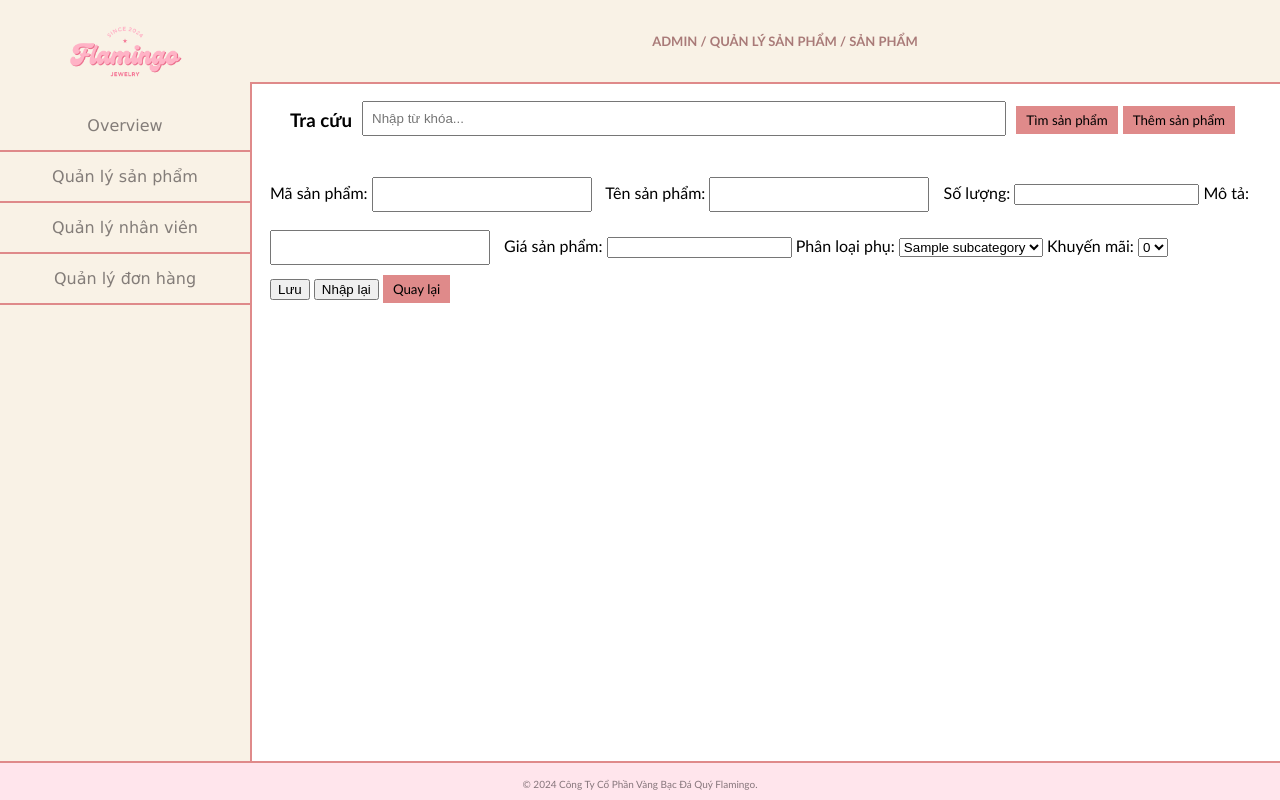
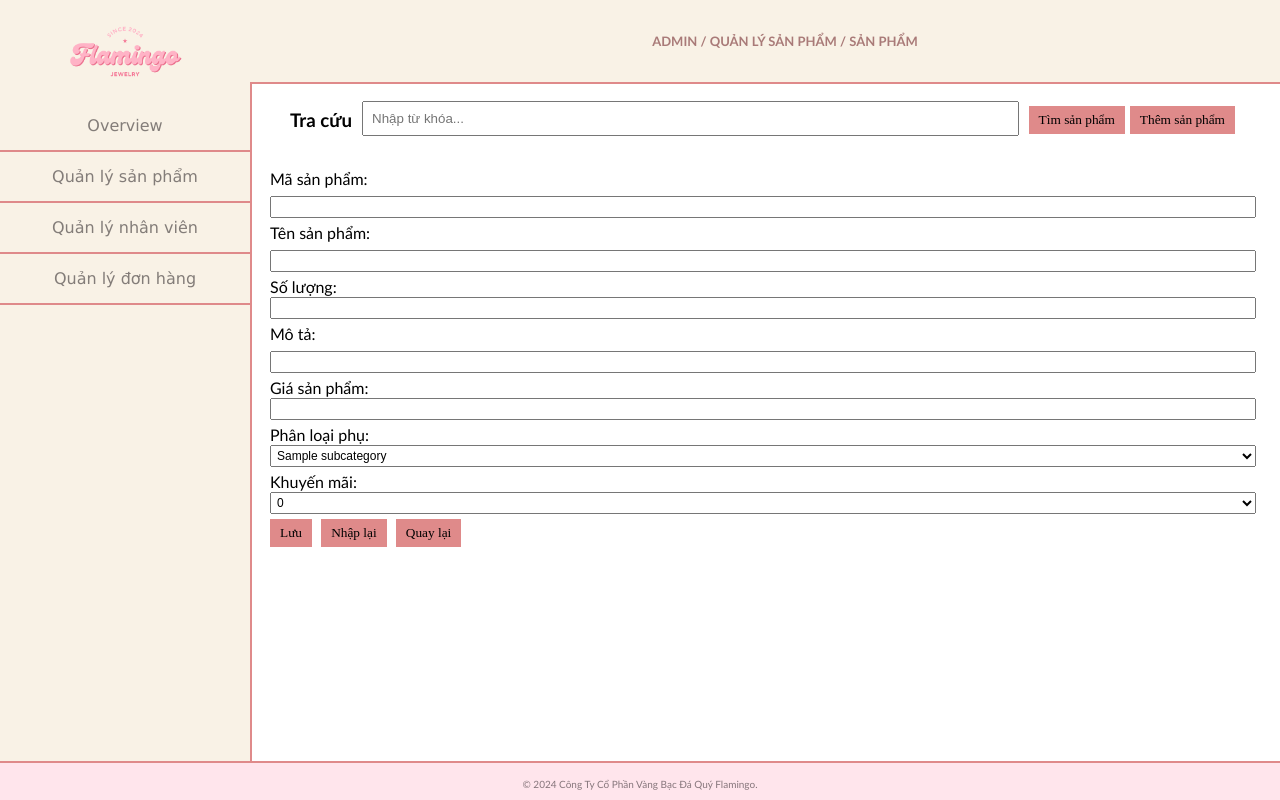
Before and after one commit to ZQuangstp1/GROUP3-WEB, a PHP site: page /QLSP_XemSP.php?opt=add_SP in a window 1280 px wide. Run offline with PHP 8.4, Linux system fonts and the light colour scheme; tables that the repository leaves empty or names only in its code hold one stand-in row (values such as "Sample post").

Commit message:
Update QLSP_XemSP.php

```diff
--- a/QLSP_XemSP.php
+++ b/QLSP_XemSP.php
@@ -20,7 +20,7 @@
             width: 200px;
         }
         button {
-            font-family: 'Gill Sans', 'Gill Sans MT', Calibri, 'Trebuchet MS', sans-serif;
+            font-family: 'Barlow, sans-serif';
             padding: 6px 10px; /* Giảm kích thước button */
             background-color: #DF8A8A;
             border: none;
@@ -83,6 +83,35 @@
     background-color: #6a4141;
 }
 
+.product-name,
+.product-description {
+    text-align: justify;
+}
+
+.form-container input[type="text"],
+.form-container input[type="number"],
+.form-container select {
+    font-size: 12px;
+    width: calc(100% - 4px); /* Chiều dài của input/select */
+    margin-bottom: 5px; /* Khoảng cách giữa các dòng */
+    padding: 2px; /* Khoảng cách bên trong input/select */
+    box-sizing: border-box; /* Tính cả padding và border vào chiều rộng và chiều cao */
+}
+.form-container input[type="submit"]:hover,
+.form-container input[type="reset"]:hover,
+.form-container button:hover {
+    background-color: #6a4141;
+}
+.form-container button,
+.form-container input[type="submit"],
+.form-container input[type="reset"] {
+    font-family: 'Barlow, sans-serif';
+    padding: 6px 10px; /* Giảm kích thước button */
+    background-color: #DF8A8A;
+    border: none;
+    cursor: pointer;
+    margin-right: 5px; /* Giảm khoảng cách giữa các button */
+}
     </style>
 </head>
 
```
